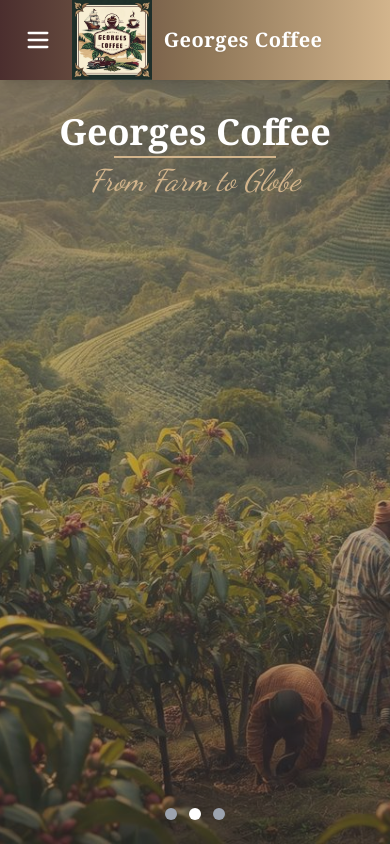
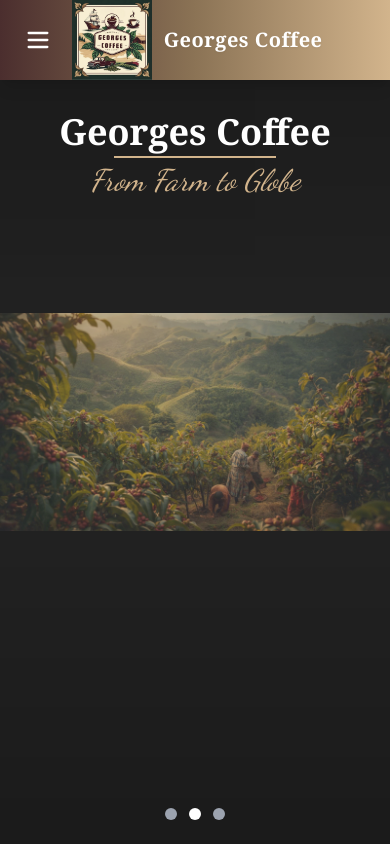
Before and after one commit to Anudepp/Cabinet-of-Coffee-Affairs, a React (Vite) app: page / in a window 390 px wide. Built offline with nearby package versions, Linux system fonts and the light colour scheme.

Commit message:
mobile view

```diff
--- a/src/components/Hero.tsx
+++ b/src/components/Hero.tsx
@@ -28,11 +28,11 @@ export default function Hero() {
               index === current ? "opacity-100" : "opacity-0"
             }`}
           >
-            <img
-              src={img}
-              alt={`Slide ${index + 1}`}
-              className="w-full h-full object-cover"
-            />
+           <img
+  src={img}
+  alt={`Slide ${index + 1}`}
+  className="w-full h-full object-contain md:object-cover bg-black"
+/>
           </div>
         ))}
       </div>
```
